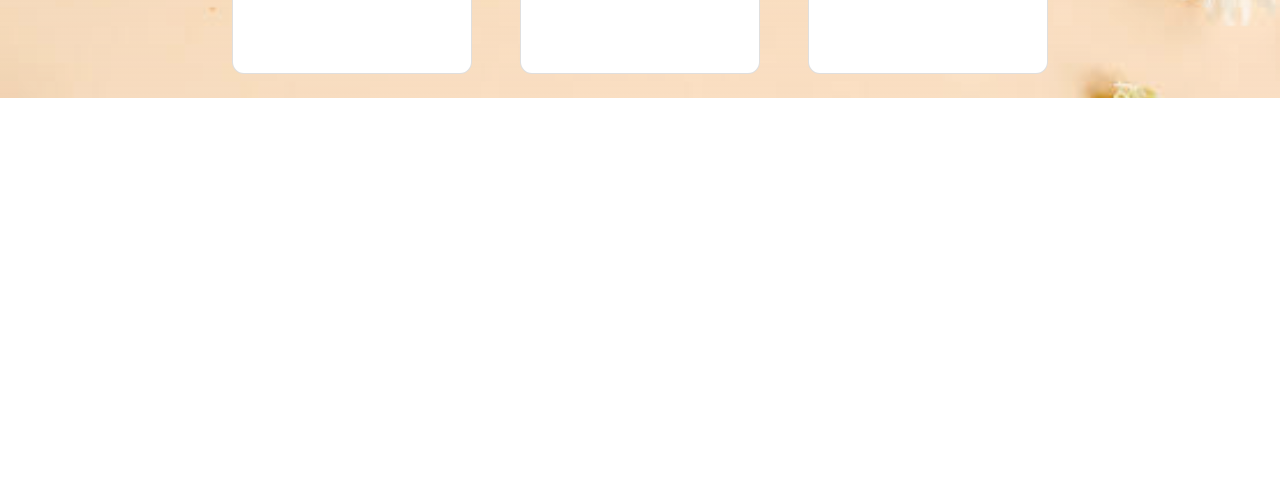
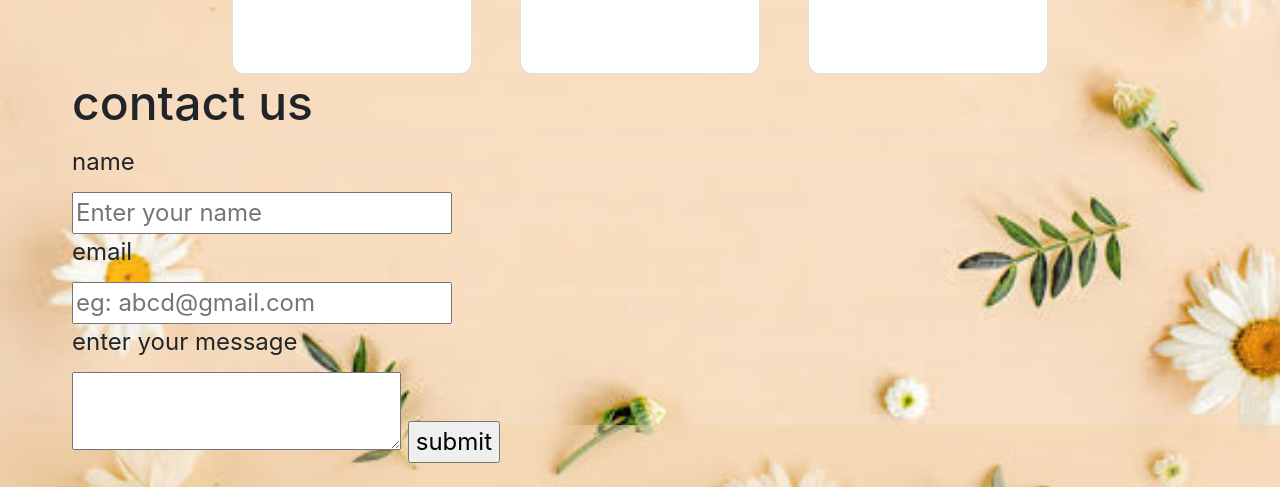
Before and after one commit to Sooraj-Suresh-Dev/Sample-Projects, a plain HTML site: page index.html in a window 1280 px wide. Shown: the part 1975-2462 px from the top of the page. Before the commit the page ends 2073 px from the top, so only its background shows below. Drawn offline with nearby package versions, Linux system fonts and the light colour scheme; a web font is replaced by a local one.

Commit message:
contact-us form added

```diff
--- a/index.html
+++ b/index.html
@@ -229,5 +229,25 @@
             </div>
         </div>
 
+        <div class="main3">
+            <div class="text2" id="contact">
+                <h2>contact us</h2>
+            </div>
+            <div class="cont" >
+                <form id="form">
+                    <label for="" >name</label><br>
+                    <input class="input" type="text" placeholder="Enter your name" name="ename"><br>
+                    <label for="">email</label><br>
+                    <input class="input" type="text" placeholder="eg: abcd@gmail.com" name="email"><br>
+                    <label for="">enter your message</label><br>
+                    <textarea name="comment" form="usrform"></textarea>
+                    <input type="submit" value="submit" class="submit" >
+
+                    </form>
+            </div>
+        </div>
+
+
+
 </body>
 </html>
```
